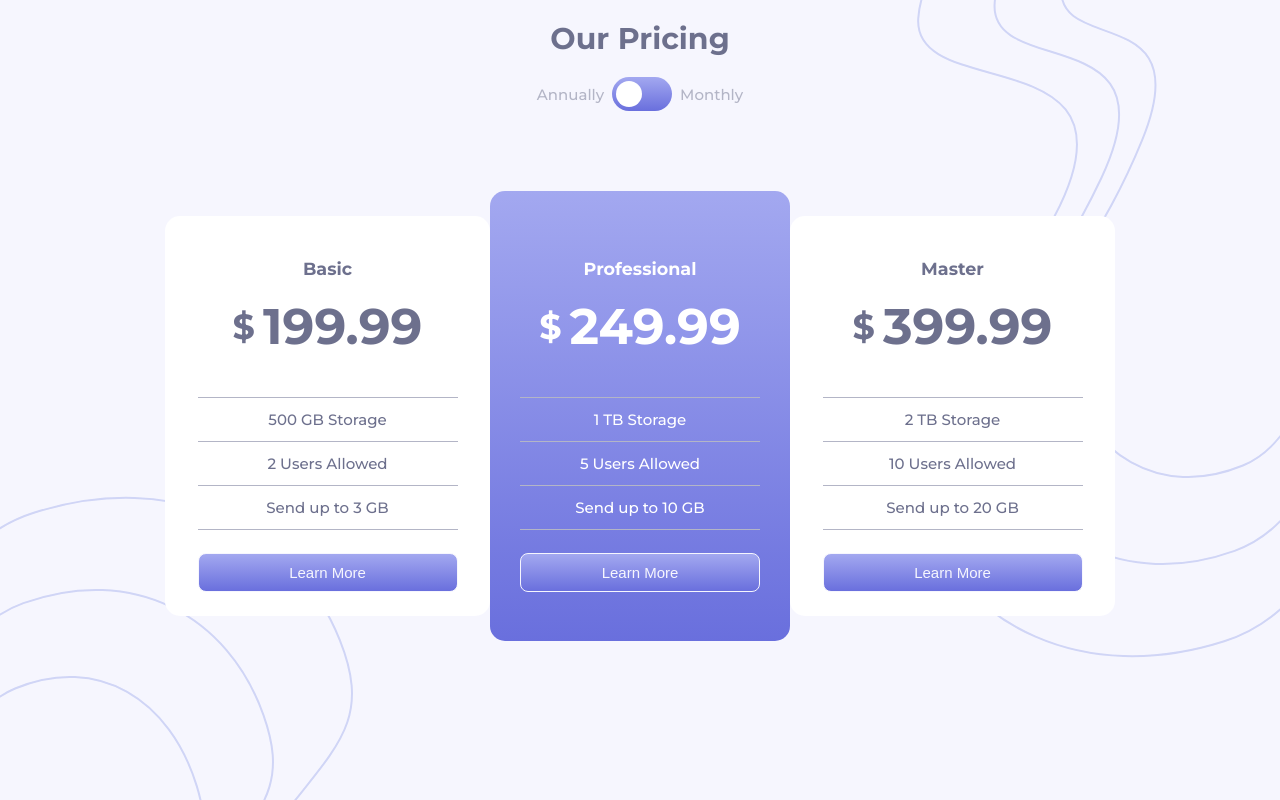
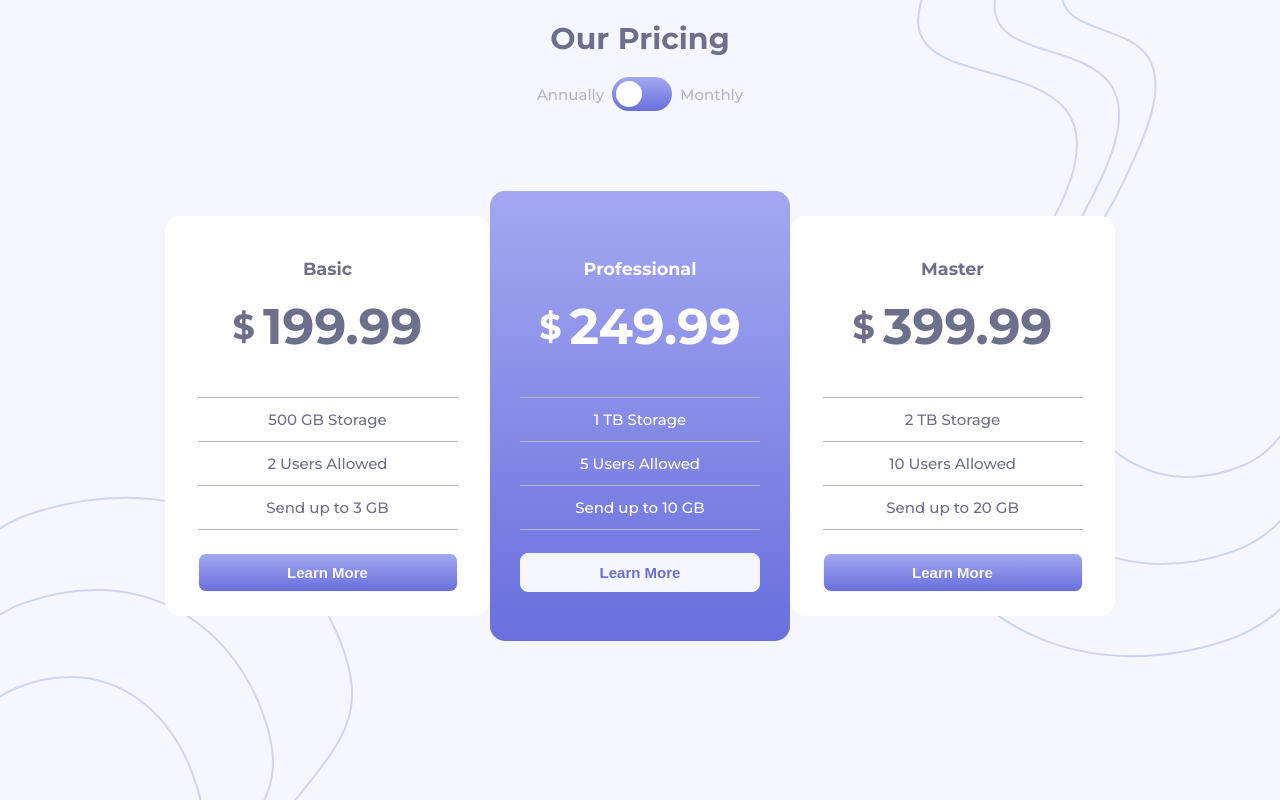
Before and after one commit to Mohammed-Yasin-Mulla/hello-reception, a React (Create React App) app: page / in a window 1280 px wide. Built offline with nearby package versions, Linux system fonts and the light colour scheme.

Commit message:
fix: style changes to card price button

```diff
--- a/src/App.css
+++ b/src/App.css
@@ -188,6 +188,7 @@ input:checked + .slider:before {
   display: inline-block;
   cursor: pointer;
   border: 1px solid;
+  font-weight: bold;
   font-size: var(--FontSize);
 }
 
@@ -199,14 +200,16 @@ input:checked + .slider:before {
 }
 
 .primary-card .card-price-button {
-  background-color: transparent;
-  border: 1px solid var(--VeryLightGrayishBlue);
-  color: var(--VeryLightGrayishBlue);
+  background: none;
+  background-color: var(--VeryLightGrayishBlue) !important;
+  border: 1px solid var(--VeryLightGrayishBlue) !important;
+  color: hsl(237, 63%, 64%) !important;
+
 }
 
 .primary-card .card-price-button:hover {
-  background-color: var(--VeryLightGrayishBlue);
-  color: hsl(237, 63%, 64%);
+  background-color: transparent !important;
+  color: var(--VeryLightGrayishBlue) !important;
 }
 /* -------------- */
 
```
